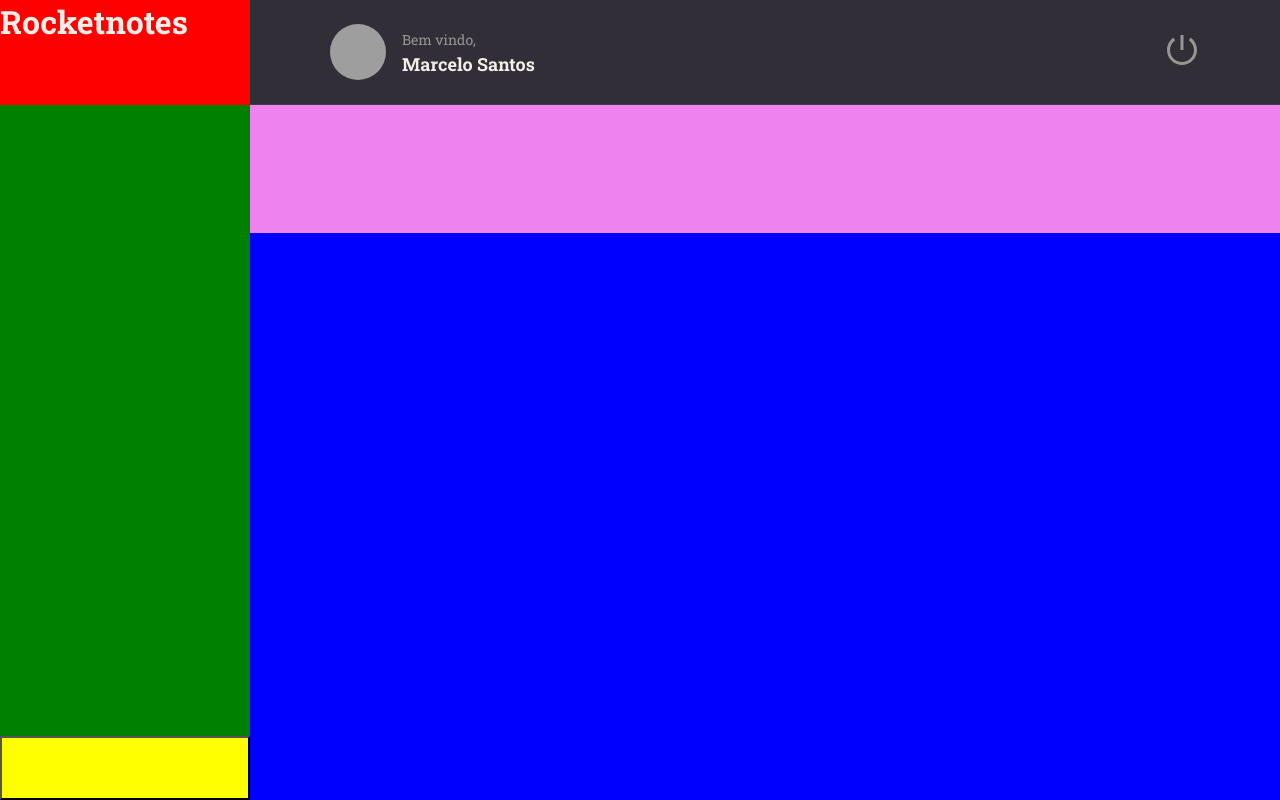
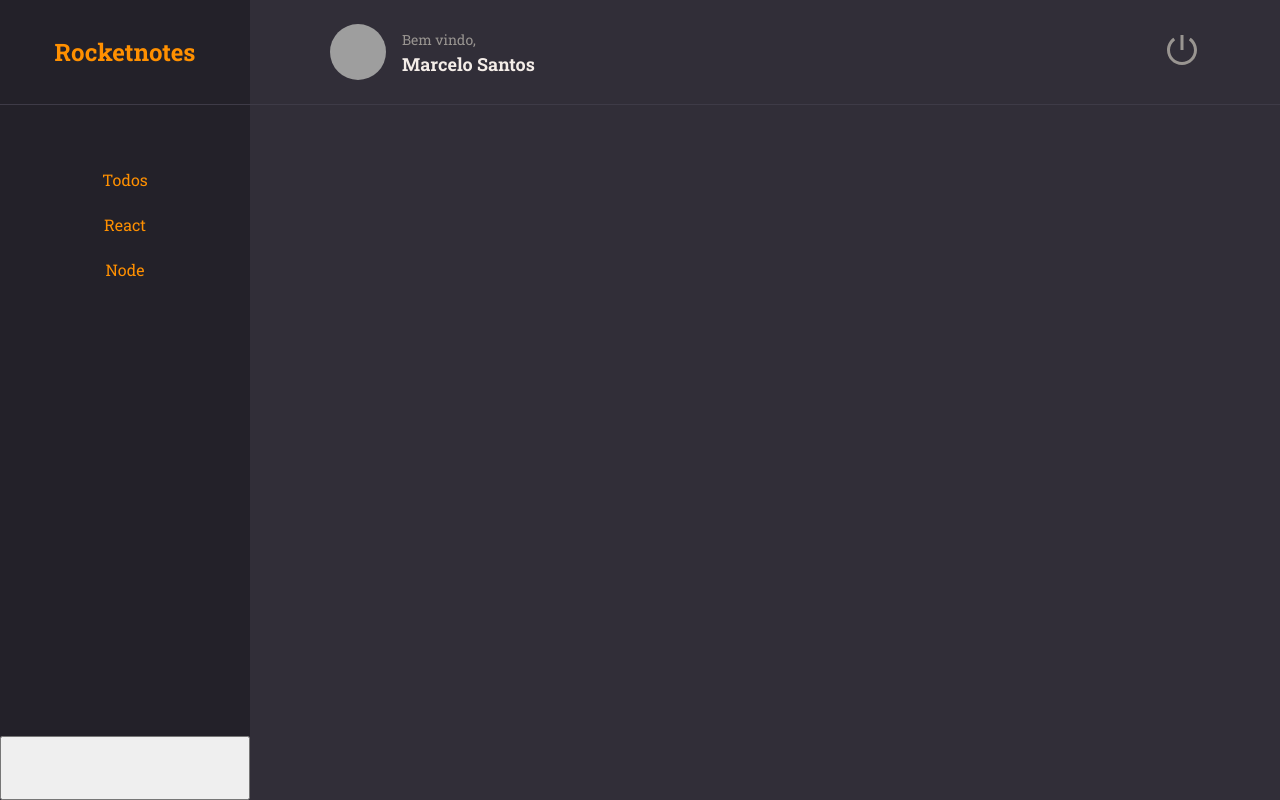
Before and after one commit to Riquecelo/rocketnotes, a React (Vite) app: page / in a window 1280 px wide. Built offline with nearby package versions, Linux system fonts and the light colour scheme; grey boxes are pictures that could not be loaded.

Commit message:
construção do menu lateral com correções

```diff
--- a/src/components/ButtonText/index.jsx
+++ b/src/components/ButtonText/index.jsx
@@ -1,9 +1,10 @@
 import { Conatiner } from "./styles";
 
-export function ButtonText({title, ...rest}){
+export function ButtonText({title, isActive = false, ...rest}){
     return(
         <Conatiner
             type="button"
+            $isactive={isActive.toString()}
             {...rest}
         >
             {title}
--- a/src/components/ButtonText/styles.js
+++ b/src/components/ButtonText/styles.js
@@ -3,7 +3,7 @@
 export const Conatiner = styled.button`
 
     background: none;
-    color: ${({theme}) => theme.COLORS.ORANGE};
+    color: ${({theme, $isactive }) => $isactive ? theme.COLORS.ORANGE : theme.COLORS.GRAY_100};
     border: none;
     font-size: 16px;
 `;
--- a/src/pages/Home/index.jsx
+++ b/src/pages/Home/index.jsx
@@ -1,6 +1,7 @@
 import { Container, Brand, Menu, Search, Content, NewNote } from './styles';
 
 import { Header } from '../../components/Header'
+import { ButtonText } from '../../components/ButtonText'
 
 export function Home(){
     return(
@@ -12,7 +13,9 @@
             <Header/>
 
             <Menu>
-
+                <li> <ButtonText title="Todos" isActive /> </li>
+                <li> <ButtonText title="React" /> </li>
+                <li> <ButtonText title="Node" /> </li>
             </Menu>
 
             <Search>
--- a/src/pages/Home/styles.js
+++ b/src/pages/Home/styles.js
@@ -20,34 +20,54 @@
 export const Brand  = styled.div`
 
     grid-area: brand;
-    background: red;
 
+    display: flex;
+    justify-content: center;
+    align-items: center;
+
+    border-bottom-width: 1px;
+    border-bottom-style: solid;
+    border-bottom-color: ${({theme}) => theme.COLORS.BACKGROUND_700};
+
+    background-color: ${({theme}) => theme.COLORS.BACKGROUND_900};
+
+
+    > h1{
+        font-size: 24px;
+        color: ${({theme}) => theme.COLORS.ORANGE};
+    }
 `;
 
 export const Menu  = styled.ul`
 
     grid-area: menu;
-    background: green;
+    background-color: ${({theme}) => theme.COLORS.BACKGROUND_900};
+
+    padding-top: 64px;
+    text-align: center;
+
+    > li{
+        margin-bottom: 24px;
+    }
 
 `;
 
 export const Search  = styled.div`
 
     grid-area: search;
-    background: violet;
 
 `;
 
 export const Content  = styled.div`
 
     grid-area: content;
-    background: blue;
+
 
 `;
 
 export const NewNote = styled.button`
 
     grid-area: newnote;
-    background: yellow;
+
 
 `;
```
